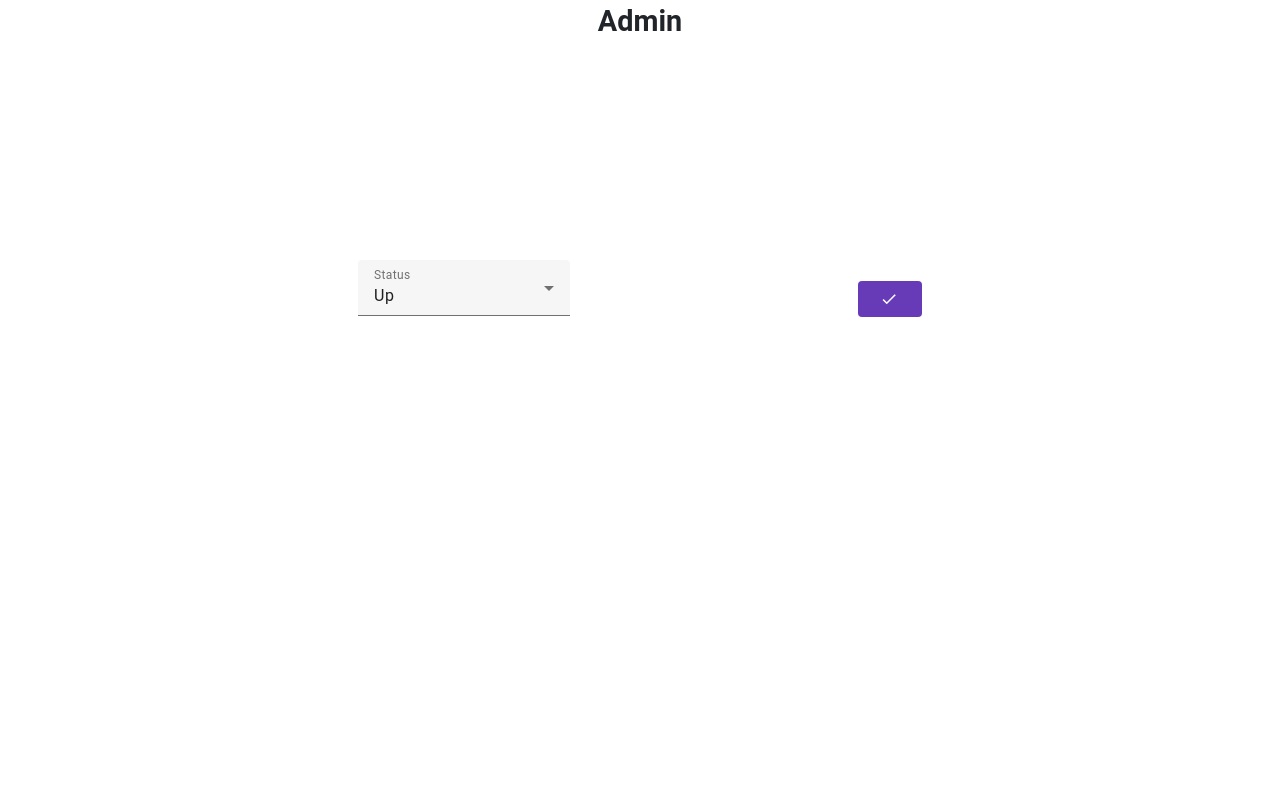
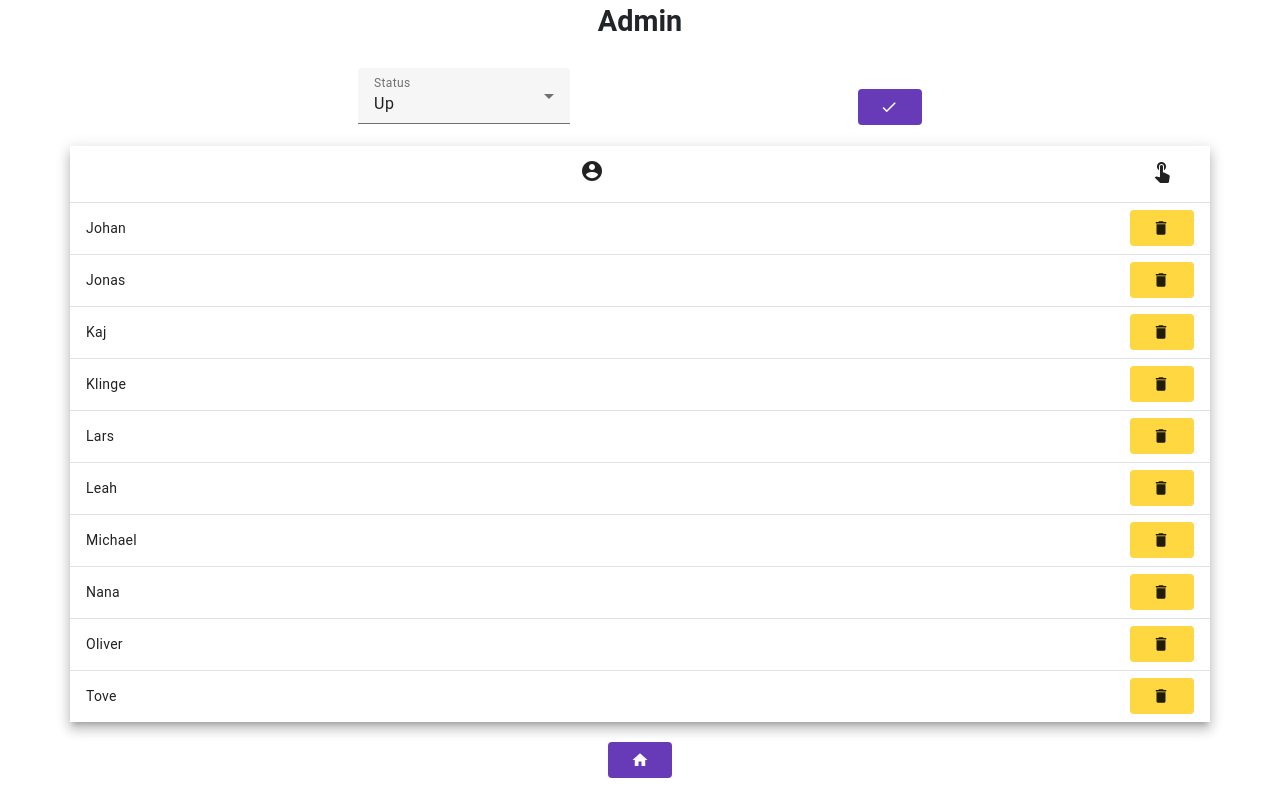
Before and after one commit to spejder-stregliste/streglisteangularnode, an Angular app in the folder web/: page /admin in a window 1280 px wide. Built offline with nearby package versions, Linux system fonts and the light colour scheme; a small style sheet from the web is missing.

Commit message:
Added admin redirect to home and ability to delete users

```diff
--- /dev/null
+++ b/web/src/app/admin/admin.component.css
@@ -0,0 +1,3 @@
+.mat-column-edit {
+    width: 50px;
+}
--- a/web/src/app/admin/admin.component.html
+++ b/web/src/app/admin/admin.component.html
@@ -2,13 +2,6 @@
 <div>
   <div style="display:flex; flex-direction:column; justify-content:center; margin-bottom:5px;">
     <b style="text-align: center; margin-bottom: 5px; font-size: 180%">Indtast admin password</b>
-      <br>
-        <br>
-          <br>
-            <br>
-              <br>
-                <br>
-                  <br>
     <br>
     <div style="display: flex; justify-content: space-evenly; margin-top: 20px; align-items: center;">
       <mat-form-field appearance="fill">
@@ -20,20 +13,17 @@
       </button>
     </div>
   </div>
+  <div style="display: flex; justify-content: space-evenly; margin-top: 20px; align-items: center;">
+    <button routerLink="/" mat-flat-button color="primary">
+      <mat-icon style="margin: 0;">home</mat-icon>
+    </button>
+  </div>
 </div>
 }
 @if (autherized) {
 <div>
   <div style="display:flex; flex-direction:column; justify-content:center; margin-bottom:5px; width: 100%;">
     <b style="text-align: center; margin-bottom: 5px; font-size: 180%">Admin</b>
-                      <br>
-                        <br>
-                          <br>
-                            <br>
-                              <br>
-                                <br>
-                                  <br>
-                                    <br>
     <div style="display: flex; justify-content: space-evenly; margin-top: 20px; align-items: center;">
       <mat-form-field>
         <mat-label>Status</mat-label>
@@ -46,6 +36,27 @@
         <mat-icon>done</mat-icon>
       </button>
     </div>
+    <table mat-table [dataSource]="users" class="container mat-elevation-z8" style="width: 100%;">
+      <ng-container matColumnDef="name">
+        <th mat-header-cell *matHeaderCellDef><mat-icon>account_circle</mat-icon> </th>
+        <td mat-cell *matCellDef="let element" class="name"> {{element.name}} </td>
+      </ng-container>
+      <ng-container matColumnDef="edit">
+        <th mat-header-cell *matHeaderCellDef><mat-icon>touch_app</mat-icon></th>
+        <td mat-cell *matCellDef="let element" class="button">
+          <button mat-flat-button color="accent" (click)="delete(element)" style="display:flex; justify-content:end">
+            <mat-icon>delete</mat-icon>
+          </button>
+        </td>
+      </ng-container>
+      <tr mat-header-row *matHeaderRowDef="displayedColumns"></tr>
+      <tr mat-row *matRowDef="let row; columns: displayedColumns;"></tr>
+    </table>
+    <div style="display: flex; justify-content: space-evenly; margin-top: 20px; align-items: center;">
+      <button routerLink="/" mat-flat-button color="primary">
+        <mat-icon style="margin: 0;">home</mat-icon>
+      </button>
+    </div>
   </div>
 </div>
 }
--- a/web/src/app/admin/admin.component.ts
+++ b/web/src/app/admin/admin.component.ts
@@ -1,29 +1,38 @@
 import { Component, OnDestroy, OnInit } from "@angular/core";
 import { AdminService } from "../services/admin.service";
 import { Subscription } from "rxjs";
-import { GlobalService, Status } from "../services/global.service";
-
-import { MatFormField, MatLabel } from "@angular/material/form-field";
-import { MatInput } from "@angular/material/input";
+import { GlobalService } from "../services/global.service";
+import { MatFormField } from "@angular/material/form-field";
+import { MatInput, MatLabel } from "@angular/material/input";
 import { FormsModule } from "@angular/forms";
 import { MatButton } from "@angular/material/button";
 import { MatIcon } from "@angular/material/icon";
 import { MatSelect } from "@angular/material/select";
 import { MatOption } from "@angular/material/core";
+import { User, UserService } from "../services/user.service";
+import { MatDialog } from "@angular/material/dialog";
+import { MatTable, MatColumnDef, MatHeaderCellDef, MatHeaderCell, MatCellDef, MatCell, MatHeaderRowDef, MatHeaderRow, MatRowDef, MatRow } from '@angular/material/table';
+import { RouterLink } from "@angular/router";
+import { ConfirmDialogComponent } from "../confirm-dialog/confirm-dialog.component";
 
 @Component({
     selector: 'app-admin',
     templateUrl: './admin.component.html',
-    imports: [MatFormField, MatLabel, MatInput, FormsModule, MatButton, MatIcon, MatSelect, MatOption]
+    styleUrls: ['./admin.component.css'],
+    imports: [RouterLink, MatFormField, MatTable, MatInput, MatColumnDef, FormsModule, MatButton, MatIcon, MatSelect, MatOption, MatLabel, MatHeaderCellDef, MatCellDef, MatHeaderRow, MatHeaderRowDef, MatRowDef, MatCell, MatHeaderCell, MatRow]
 })
 export class AdminComponent implements OnInit, OnDestroy {
     public autherized: boolean = false;
     public password: string = "";
     public selected: "up" | "unavailable" = 'up';
+    public displayedColumns: string[] = ['name', 'edit'];
+    public users: User[] = [];
 
     private $authSource: Subscription | undefined;
+    private $dataSource: Subscription | undefined;
 
-    constructor(private adminService: AdminService, private globalService: GlobalService) { }
+
+    constructor(private adminService: AdminService, private globalService: GlobalService, private userService: UserService, private dialog: MatDialog) { }
 
     ngOnInit(): void {
         this.$authSource = this.adminService.autherized.subscribe({
@@ -31,11 +40,48 @@ export class AdminComponent implements OnInit, OnDestroy {
                 this.autherized = r;
             }
         })
+        this.$dataSource = this.userService.users.subscribe({
+            next: (r) => {
+                if (r) {
+                    this.users = r;
+                } else {
+                    this.users = [];
+                    window.alert("Kan ikke hente brugere");
+                }
+            }, error: () => {
+                window.alert("Kan ikke hente brugere");
+            }
+        });
     }
     ngOnDestroy(): void {
+        if (this.$dataSource != null) {
+            this.$dataSource.unsubscribe();
+        }
         if (this.$authSource != null) {
             this.$authSource.unsubscribe();
         }
+    }
+
+    delete(user: User) {
+        const res = this.dialog.open(ConfirmDialogComponent, {
+            data: { name: user.name },
+        });
+        res.afterClosed().subscribe((result: boolean) => {
+            if (result) {
+                this.userService.deleteUser(user).then(res => {
+                    if (!res) {
+                        window.Error("Kan ikke slette bruger");
+                        this.users = [];
+                    }
+                },
+                    () => {
+                        window.Error("Kan ikke slette bruger")
+                        this.users = [];
+                    }
+                );
+            }
+        })
+
     }
 
     async sendPassword(): Promise<void> {
--- /dev/null
+++ b/web/src/app/confirm-dialog/confirm-dialog.component.html
@@ -0,0 +1,7 @@
+<div mat-dialog-content>
+    <p>Er du sikker på du vil fjerne "{{data.name}}"</p>
+</div>
+<div mat-dialog-actions align="end">
+  <button mat-button (click)="onClick(true)" mat-flat-button color="primary">JA</button>
+  <button mat-button (click)="onClick(false)" mat-flat-button color="accent">Nej</button>
+</div>
--- /dev/null
+++ b/web/src/app/confirm-dialog/confirm-dialog.component.ts
@@ -0,0 +1,22 @@
+import { Component, Inject } from "@angular/core";
+import { MAT_DIALOG_DATA, MatDialogRef, MatDialogContent, MatDialogActions } from "@angular/material/dialog";
+import { CdkScrollable } from "@angular/cdk/scrolling";
+import { MatButton } from "@angular/material/button";
+
+export interface DialogData {
+    name: string;
+}
+
+@Component({
+  selector: 'app-confirm-dialog',
+  imports: [CdkScrollable, MatDialogContent, MatDialogActions, MatButton],
+  templateUrl: './confirm-dialog.component.html',
+})
+export class ConfirmDialogComponent {
+  constructor(public dialogRef: MatDialogRef<ConfirmDialogComponent>, @Inject(MAT_DIALOG_DATA) public data: DialogData) {
+  }
+
+  onClick(confirm: boolean): void {
+    this.dialogRef.close(confirm);
+  }
+}
--- a/web/src/app/dialog/dialog.component.html
+++ b/web/src/app/dialog/dialog.component.html
@@ -3,5 +3,5 @@
   <img style="max-width: 100%;" src="https://storage.googleapis.com/sukkeregernimages/wheresMyMoney.gif">
 </div>
 <div mat-dialog-actions align="end">
-  <button mat-button (click)="onClick()">Undskyld</button>
+  <button mat-button (click)="onClick()" mat-flat-button color="primary">Undskyld</button>
 </div>
--- a/web/src/app/home/home.component.html
+++ b/web/src/app/home/home.component.html
@@ -92,6 +92,9 @@
       <mat-icon>save</mat-icon>
     </button>
     }
+    <button routerLink="/admin" mat-flat-button color="primary">
+      <mat-icon style="margin: 0;">settings</mat-icon>
+    </button>
   </div>
 </div>
 }
@@ -104,5 +107,10 @@
   <br>
   <h1 style="text-align: center; margin-bottom: 5px; font-size: 150%; color: red;">Streglisten er ikke tilgængelig nu.
   </h1>
+  <div style="display: flex; justify-content: space-evenly; margin-top: 20px; align-items: center;">
+    <button routerLink="/admin" mat-flat-button color="primary">
+      <mat-icon style="margin: 0;">settings</mat-icon>
+    </button>
+  </div>
 </div>
 }
--- a/web/src/app/services/user.service.ts
+++ b/web/src/app/services/user.service.ts
@@ -54,6 +54,14 @@ export class UserService {
         }
         return false;
     }
+
+    async deleteUser(user: User): Promise<boolean> {
+        const res = await lastValueFrom(this.http.delete<User>(this.baseurl + `user/${user.name}`), {defaultValue: undefined});
+        if (res) {
+            return await this.updateAll();
+        }
+        return false
+    }
 }
 
 export class User {
```
Also changed, not shown: 2 other files (tests, documents, lock files or other folders). Lines whose indentation alone changed are shown as unchanged.
